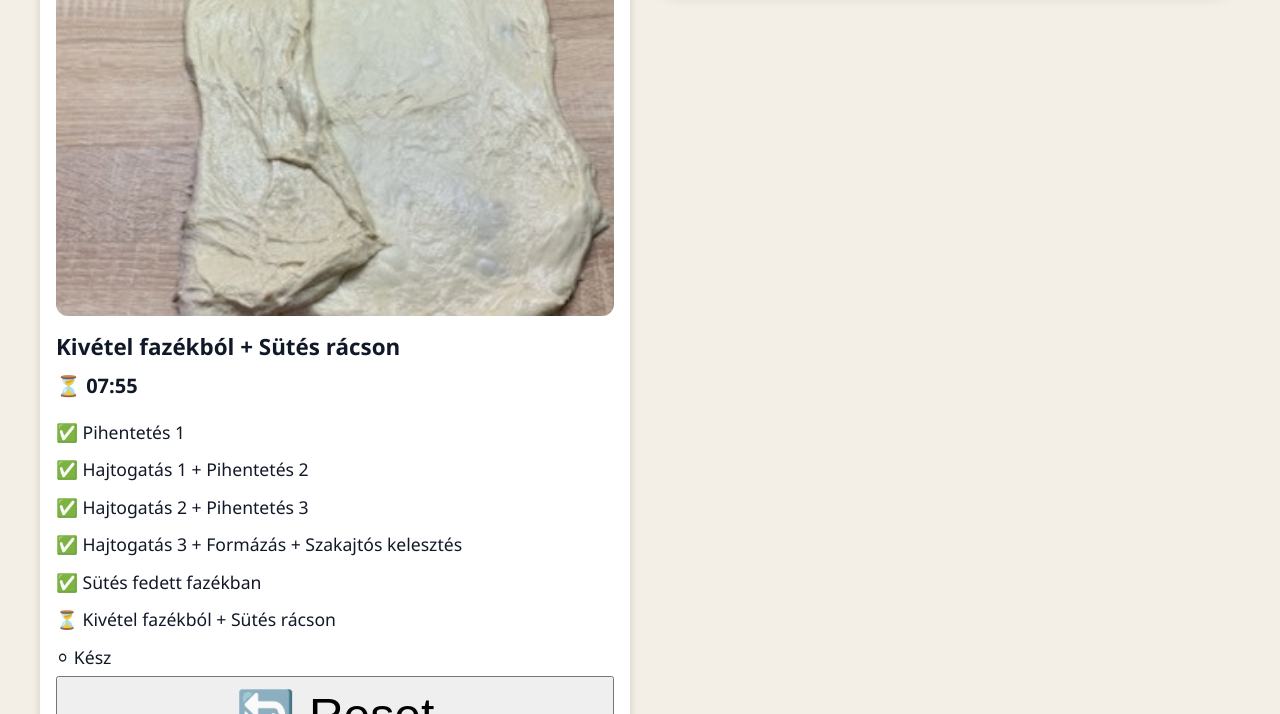
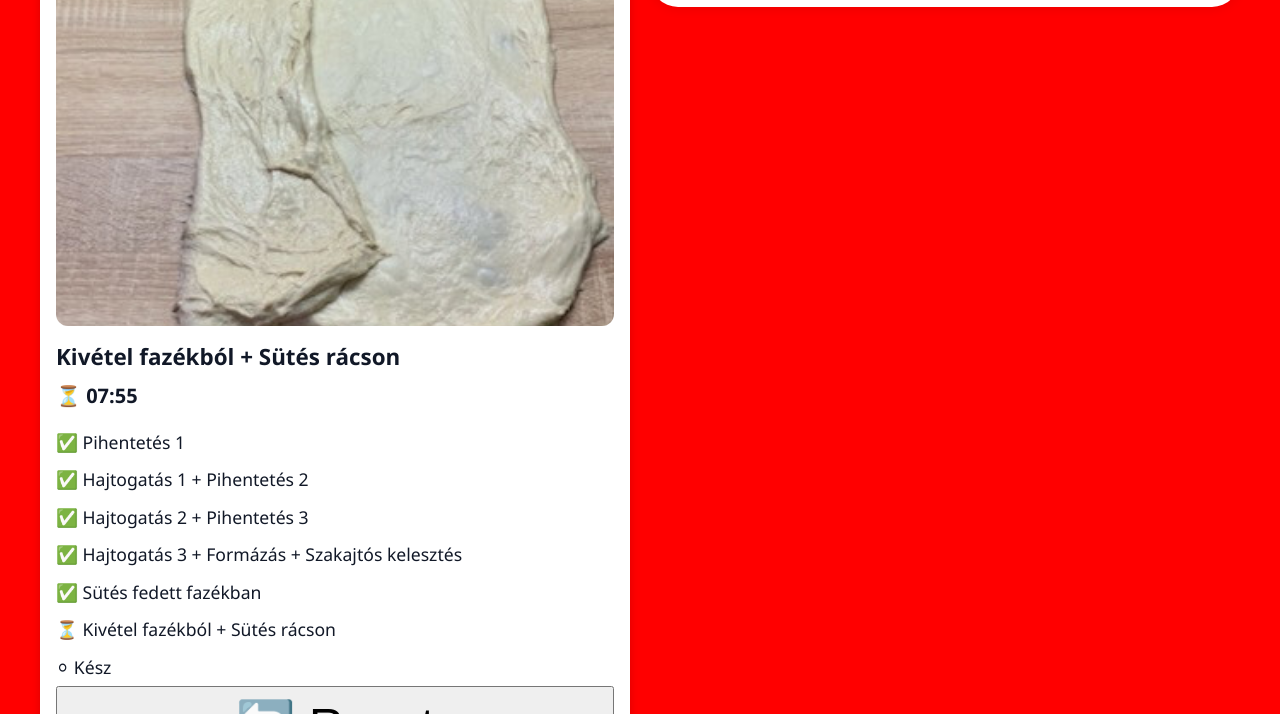
Before and after one commit to Tszaky/kenyersuto-asszisztens, a plain HTML site: page index.html in a window 1280 px wide. Shown: the part 597-1311 px from the top of the page. Drawn offline with Linux system fonts and the light colour scheme.

Commit message:
style.css

```diff
--- a/style.css
+++ b/style.css
@@ -1,6 +1,7 @@
 
 body{
-    border:10px red !important;
+    background:red !important;
+    border:10px solid red !important;
 }
 :root{
     --bg:#f3efe6;
```
